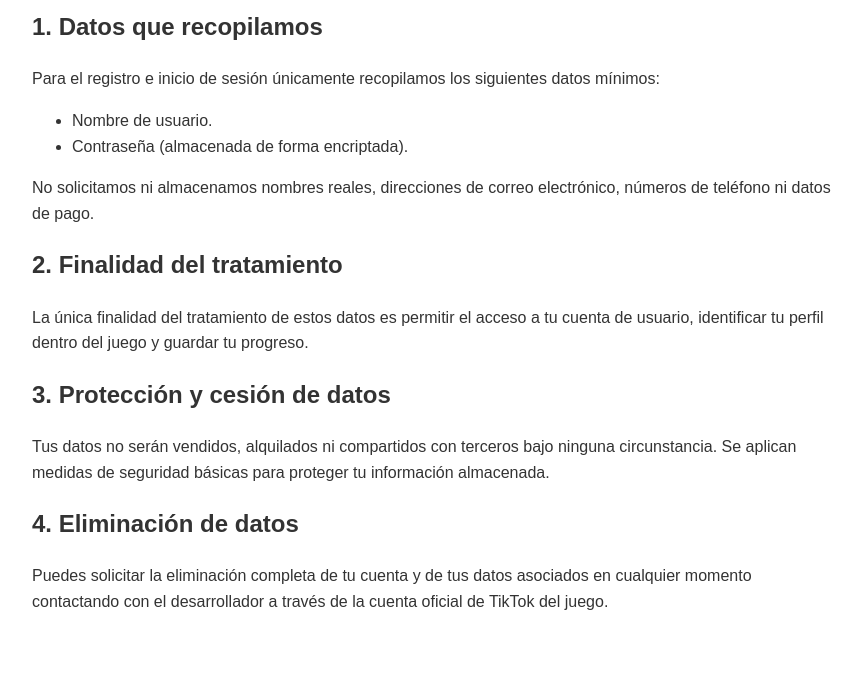
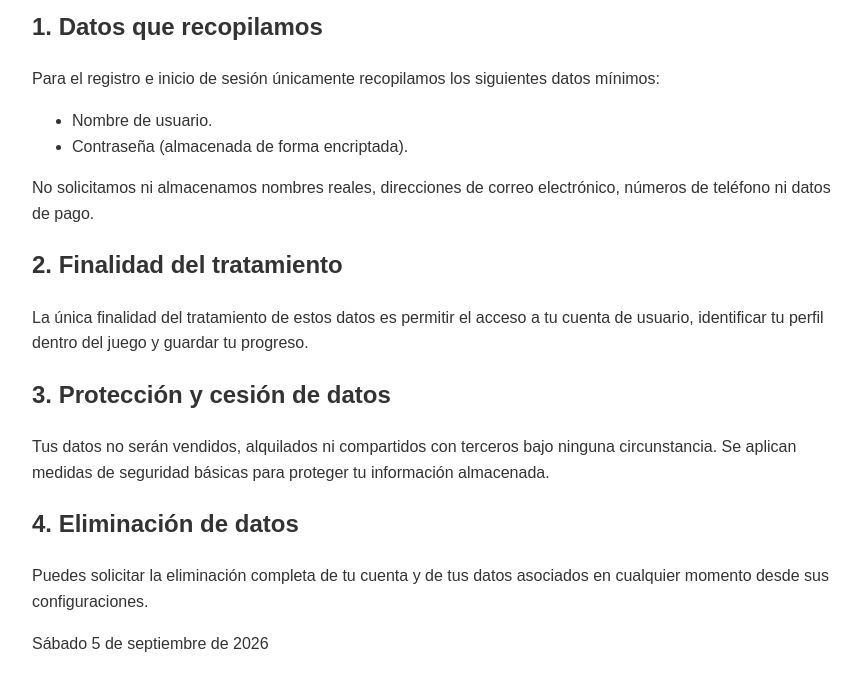
Before and after one commit to moneymoneychefs/privacidad.html, a plain HTML site: page index.html in a window 1280 px wide. Shown: the part 86-776 px from the top of the page, without its empty margins (208-1070 px from the left). Drawn offline with Linux system fonts and the light colour scheme.

Commit message:
Update index.html

```diff
--- a/index.html
+++ b/index.html
@@ -27,6 +27,8 @@
     <p>Tus datos no serán vendidos, alquilados ni compartidos con terceros bajo ninguna circunstancia. Se aplican medidas de seguridad básicas para proteger tu información almacenada.</p>
 
     <h2>4. Eliminación de datos</h2>
-    <p>Puedes solicitar la eliminación completa de tu cuenta y de tus datos asociados en cualquier momento contactando con el desarrollador a través de la cuenta oficial de TikTok del juego.</p>
+    <p>Puedes solicitar la eliminación completa de tu cuenta y de tus datos asociados en cualquier momento desde sus configuraciones.</p>
+
+    <p> Sábado 5 de septiembre de 2026</p>
 </body>
 </html>
```
